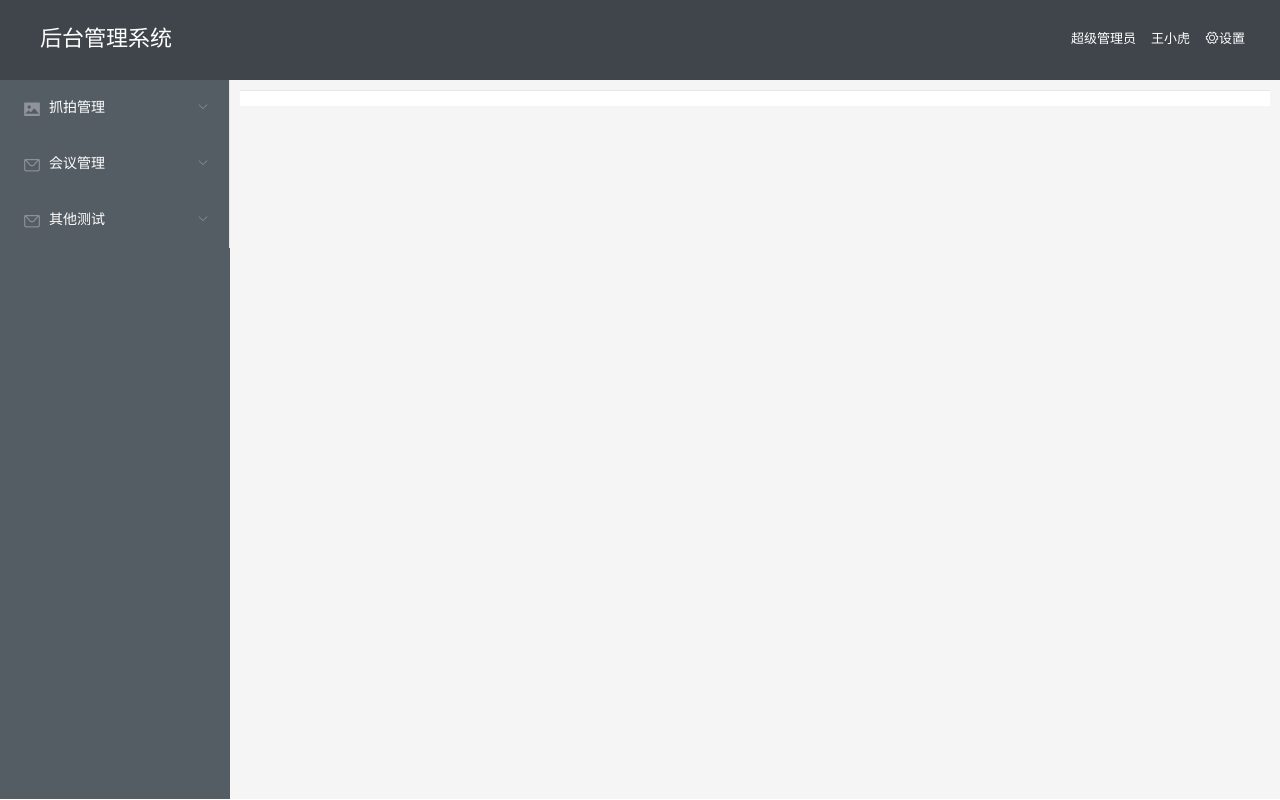
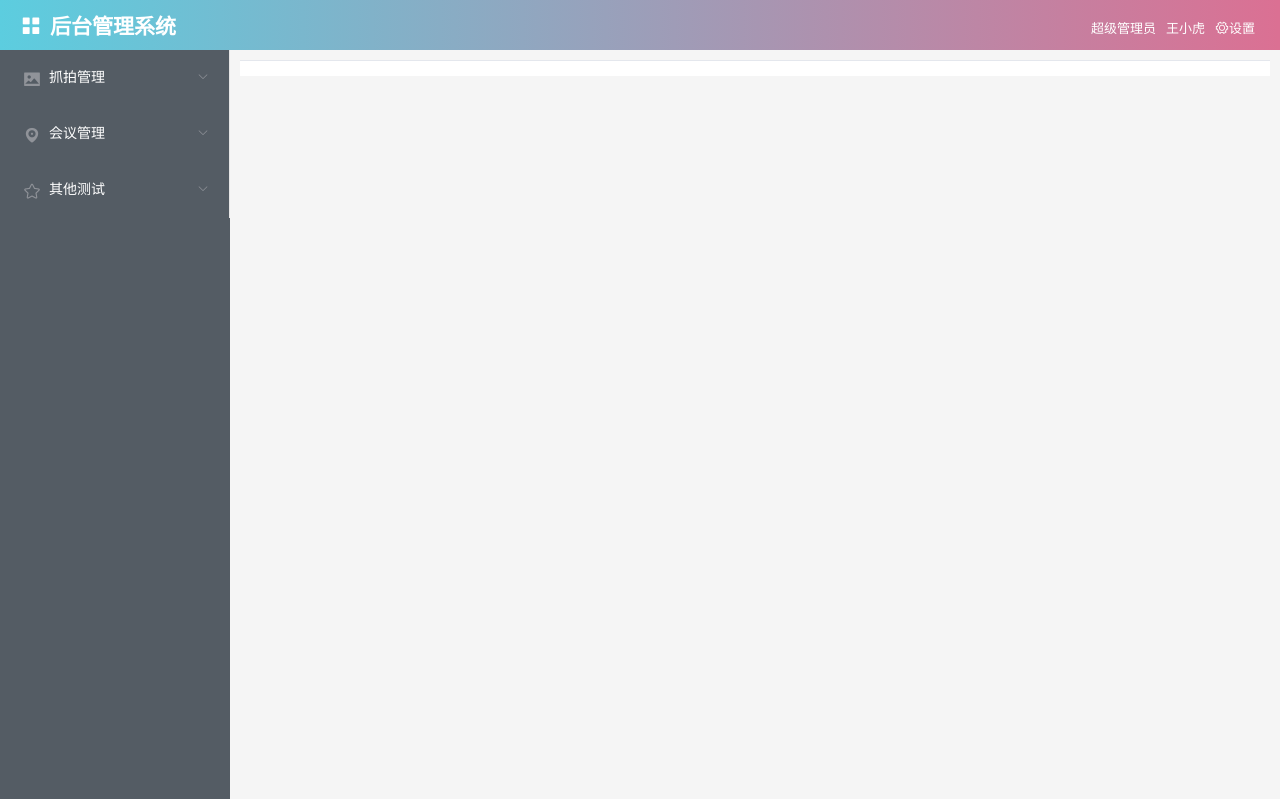
Before and after one commit to huoshaojiawangzi/VueFrame, a Vue app: page /sports/ in a window 1280 px wide. Built offline with nearby package versions, Linux system fonts and the light colour scheme.

Commit message:
修改头部样式

```diff
--- a/src/components/dynamicTab.vue
+++ b/src/components/dynamicTab.vue
@@ -95,4 +95,9 @@
   .el-tabs__nav-scroll{
     color: #F5F5F5;
   }
+  .el-tabs__item{
+  }
+  .is-active{
+    color:#5CCDDF !important;
+  }
 </style>
--- a/src/components/navMenu.vue
+++ b/src/components/navMenu.vue
@@ -2,12 +2,12 @@
   <div>
     <template v-for="(item,index) in navMenus" v-if="!item.hidden&&!item.leaf">
       <el-submenu :index="index+''">
-        <template slot="title"><i :class="item.iconCls"></i>{{item.name}}</template>
+        <template slot="title"><i :class='item.iconCls==null?"el-icon-menu":item.iconCls'></i>{{item.name}}</template>
         <navMenu :navMenus="item.children"></navMenu>
       </el-submenu>
     </template>
     <template  v-else-if ="!item.hidden&&item.leaf">
-      <el-menu-item  :index="item.path" :route="item.path" >{{item.name}}</el-menu-item>
+      <el-menu-item  :index="item.path" :route="item.path" ><template slot="title"><i :class='item.iconCls==null?"el-icon-menu":item.iconCls'></i>{{item.name}}</template></el-menu-item>
     </template>
   </div>
 </template>
--- a/src/store/index.js
+++ b/src/store/index.js
@@ -39,7 +39,7 @@ export default new vuex.Store({
       },
       {
         path: "/",
-        iconCls: 'el-icon-message',
+        iconCls: 'el-icon-location',
         name: '会议管理',
         hidden: false,
         leaf: false,
@@ -48,7 +48,7 @@ export default new vuex.Store({
         ]
       },
       {
-        iconCls: 'el-icon-message',
+        iconCls: 'el-icon-star-off',
         name: '其他测试',
         hidden: false,
         leaf: false
@@ -74,7 +74,7 @@ export default new vuex.Store({
       return state.fullHeight;
     },
     getTableHeight(state){
-      let th = state.fullHeight-222;
+      let th = state.fullHeight-197;
       return th>300 ? th:300
     }
   },
--- a/src/view/cameraTest/cameraRecordList.vue
+++ b/src/view/cameraTest/cameraRecordList.vue
@@ -15,10 +15,10 @@
         type="datetime"
         placeholder="结束时间">
       </el-date-picker>
-      <el-button type="primary" size="small" @click="searchList" id="searchButton" style="margin-left:20px" icon="el-icon-search">
+      <el-button type="primary" plain size="small" @click="searchList" id="searchButton" style="margin-left:20px" icon="el-icon-search">搜索
       </el-button>
       <!-- addForm -->
-      <el-button  type="primary" @click="state.addShow=true"  size="small" style="margin-left:10px"  icon="el-icon-plus"></el-button>
+      <el-button  type="primary" plain @click="state.addShow=true"  size="small" style="margin-left:10px"  icon="el-icon-plus">增加</el-button>
       <el-dialog title="增加进出记录" :visible.sync="state.addShow" width="340px">
           <add ref="addForm" v-bind:userOptions="userOptions"  @message="message" @refresh="getList"></add>
       </el-dialog>
@@ -30,7 +30,7 @@
         <img :src="this.capturePath" class="image" style="width:400px;height:400px" alt="">
       </el-dialog>
       <!-- addFormTest============================================================ -->
-      <el-button  type="primary" @click="state.radioShow=true" size="small" style="margin-left:10px">radio测试</el-button>
+      <el-button  type="primary" plain @click="state.radioShow=true" size="small" style="margin-left:10px">radio测试</el-button>
       <el-dialog title="增加进出记录" :visible.sync="state.radioShow" width="400px">
           <radioAdd ref="radioForm" v-bind:userOptions="userOptions"  @message="message" @refresh="getList"></radioAdd>
       </el-dialog>
--- a/src/view/home.vue
+++ b/src/view/home.vue
@@ -11,10 +11,10 @@
     </div>
     <ElementUIStyle> </ElementUIStyle>
     <el-container>
-      <el-header style="height:80px;font-size: 12px;background-color:#3F454B">
-        <div style="margin-right:15px;margin-top:28px;float: right">
-          <span style="color:white;font-size:13px;margin-right: 15px">超级管理员</span>
-          <span style="color:white;font-size:13px;margin-right: 15px">王小虎</span>
+      <el-header style="height:50px;font-size: 12px;" class="box">
+        <div style="margin-right:5px;margin-top:18px;float: right">
+          <span style="color:white;font-size:13px;margin-right: 10px">超级管理员</span>
+          <span style="color:white;font-size:13px;margin-right: 10px">王小虎</span>
           <el-dropdown>
             <i class="el-icon-setting" style="color:white"></i>
             <el-dropdown-menu slot="dropdown">
@@ -25,7 +25,7 @@
           </el-dropdown>
           <span style="color:white;font-size:13px">设置</span>
         </div>
-        <div style="margin-top: 20px;margin-left:20px;font-size: 22px;color:white">后台管理系统</div>
+        <div style="margin-top: 10px;font-size: 22px;color:white"><i class="el-icon-menu"></i><span style="font-weight:bold;font-size: 21px;margin-left: 8px">后台管理系统</span></div>
       </el-header>
     </el-container>
     <el-container id="conent" :style="contentStyle">
@@ -35,7 +35,7 @@
           class="el-menu-vertical-demo"
           background-color="#545c64"
           text-color="#fff"
-          active-text-color="#ffd04b"
+          active-text-color="#5CCDDF"
           router >
           <!--树形导航menu-->
           <navMenu :navMenus="menuList"></navMenu>
@@ -92,7 +92,7 @@ export default {
     },
     contentStyle:{
       get: function () {
-        return "height:" +(this.$store.getters.getfullHeight-81)+"px";
+        return "height:" +(this.$store.getters.getfullHeight-51)+"px";
       },
       set: function () {
       }
@@ -111,8 +111,11 @@ export default {
     padding: 10px;
     background-color:#F5F5F5;
   }
-  body{
-    overflow-y: hidden;
-    overflow-x: hidden;
+  .box {
+    background: #4682B4 linear-gradient(to left, rgba(0,255,0,0), #5CCDDF);
+    transition: background-color .5s;
+  }
+  .box:hover {
+    background-color: palevioletred;
   }
 </style>
```
